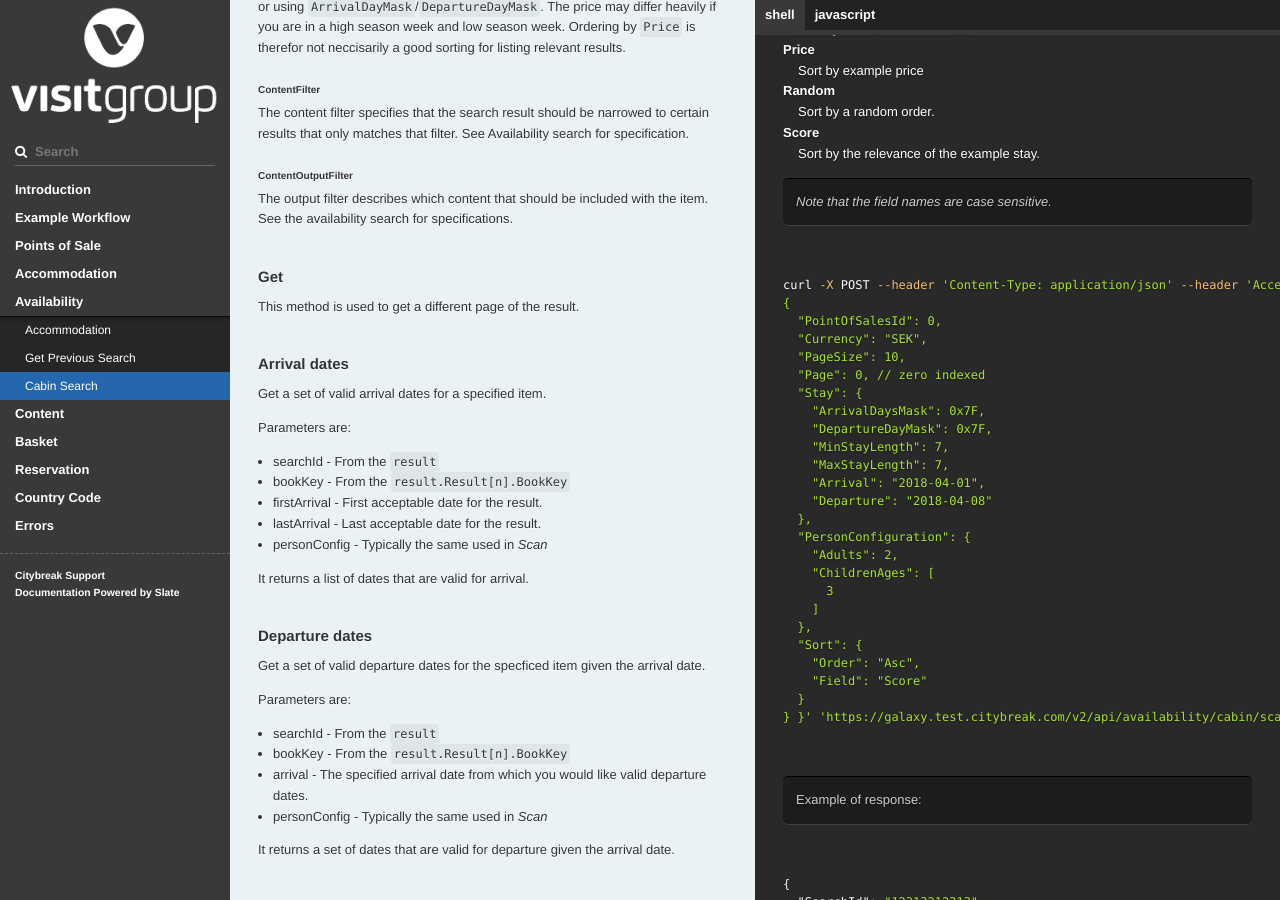
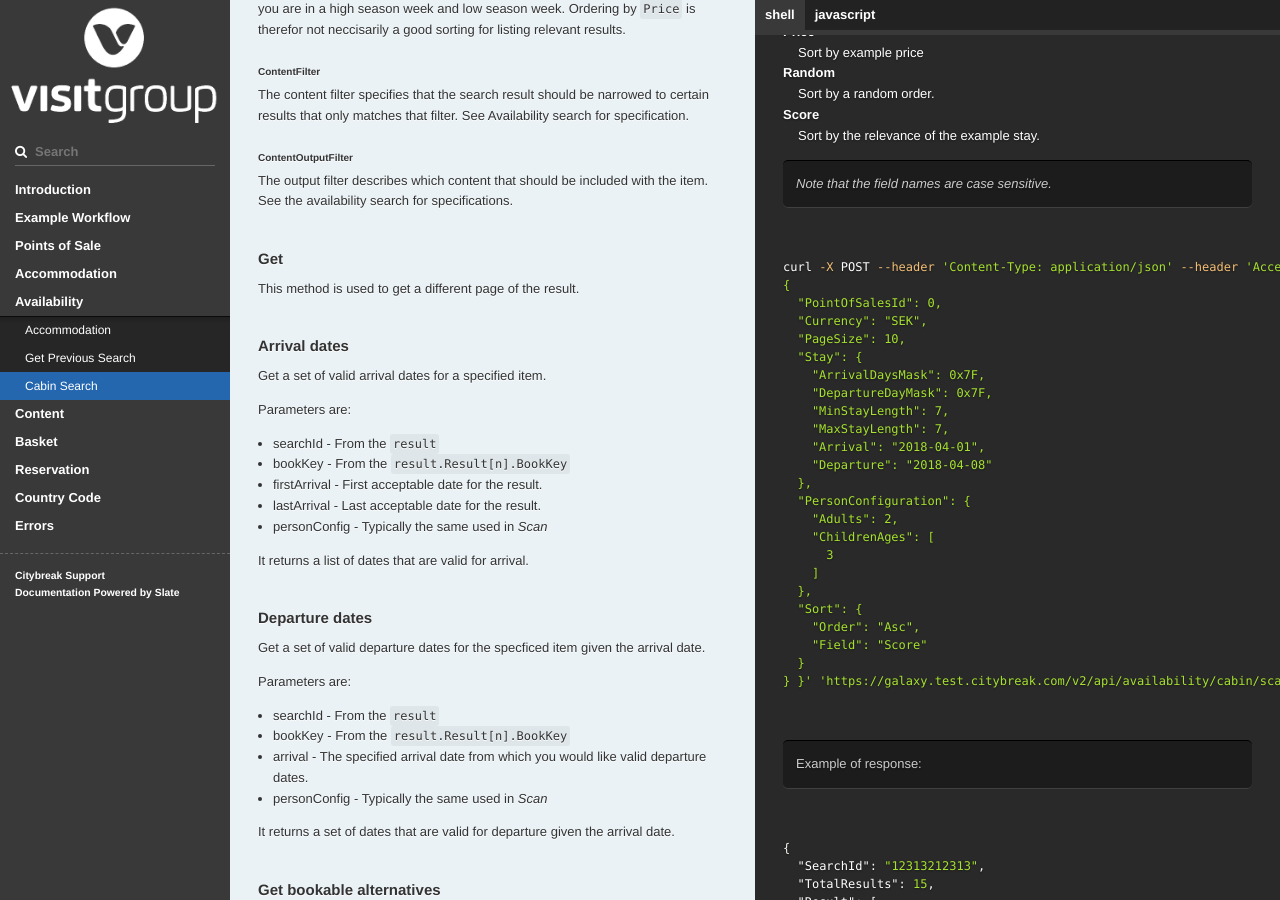
Before and after one commit to visit/galaxy-docs, a Jekyll site: the page built from index.md, in a window 1280 px wide and 900 px high, scrolled down 30490 px. Built offline with Jekyll 4.4.1, drawn with Linux system fonts in a browser that asks for light colours; our own code applies the rules of GitHub Pages for plain Markdown files; some of the changed text lies outside the part shown.

Commit message:
Update availability.md

```diff
--- a/_includes/availability.md
+++ b/_includes/availability.md
@@ -27,7 +27,6 @@ curl -X POST
    "Departure": "2017-10-15T12:27:58.851Z",
    "Currency": "SEK",
    "PageSize": 20,
-   "Page": 0,
    "PersonConfigurations": [
      {
        "Adults": 1,
@@ -54,7 +53,6 @@ var r = fetch("https://galaxy.test.citybreak.com/v2/api/availability/accommodati
 	   "Departure": "2017-10-15T12:27:58.851Z",
 	   "Currency": "SEK",
 	   "PageSize": 20,
-	   "Page": 0,
 	   "PersonConfigurations": [
 	     {
 	       "Adults": 1,
@@ -320,7 +318,7 @@ curl -X POST
    "Departure": "2017-10-15T12:27:58.851Z",
    "Currency": "SEK",
    "PageSize": 20,
-   "Page": 0,
+   "Page": 1,
    "PersonConfigurations": [
      {
        "Adults": 1,
@@ -347,7 +345,7 @@ var r = fetch("https://galaxy.test.citybreak.com/v2/api/availability/get",
 	   "Departure": "2017-10-15T12:27:58.851Z",
 	   "Currency": "SEK",
 	   "PageSize": 20,
-	   "Page": 0,
+	   "Page": 1,
 	   "PersonConfigurations": [
 	     {
 	       "Adults": 1,
@@ -370,7 +368,7 @@ var r = fetch("https://galaxy.test.citybreak.com/v2/api/availability/get",
     "Departure": "2017-10-15T00:00:00Z",
     "Currency": "SEK",
     "PageSize": 20,
-    "Page": 0,
+    "Page": 1,
     "Sort": {
       "Order": 0,
       "Field": "Price"
@@ -768,7 +766,6 @@ curl -X POST --header 'Content-Type: application/json' --header 'Accept: applica
   "PointOfSalesId": 0,
   "Currency": "SEK",
   "PageSize": 10,
-  "Page": 0, // zero indexed
   "Stay": {
     "ArrivalDaysMask": 0x7F,
     "DepartureDayMask": 0x7F,
@@ -803,7 +800,6 @@ var r = fetch("https://galaxy.test.citybreak.com/v2/api/availability/cabin/scan"
   "PointOfSalesId": 0,
   "Currency": "SEK",
   "PageSize": 10,
-  "Page": 0, // zero indexed
   "Stay": {
     "ArrivalDaysMask": 0x7F,
     "DepartureDayMask": 0x7F,
```
